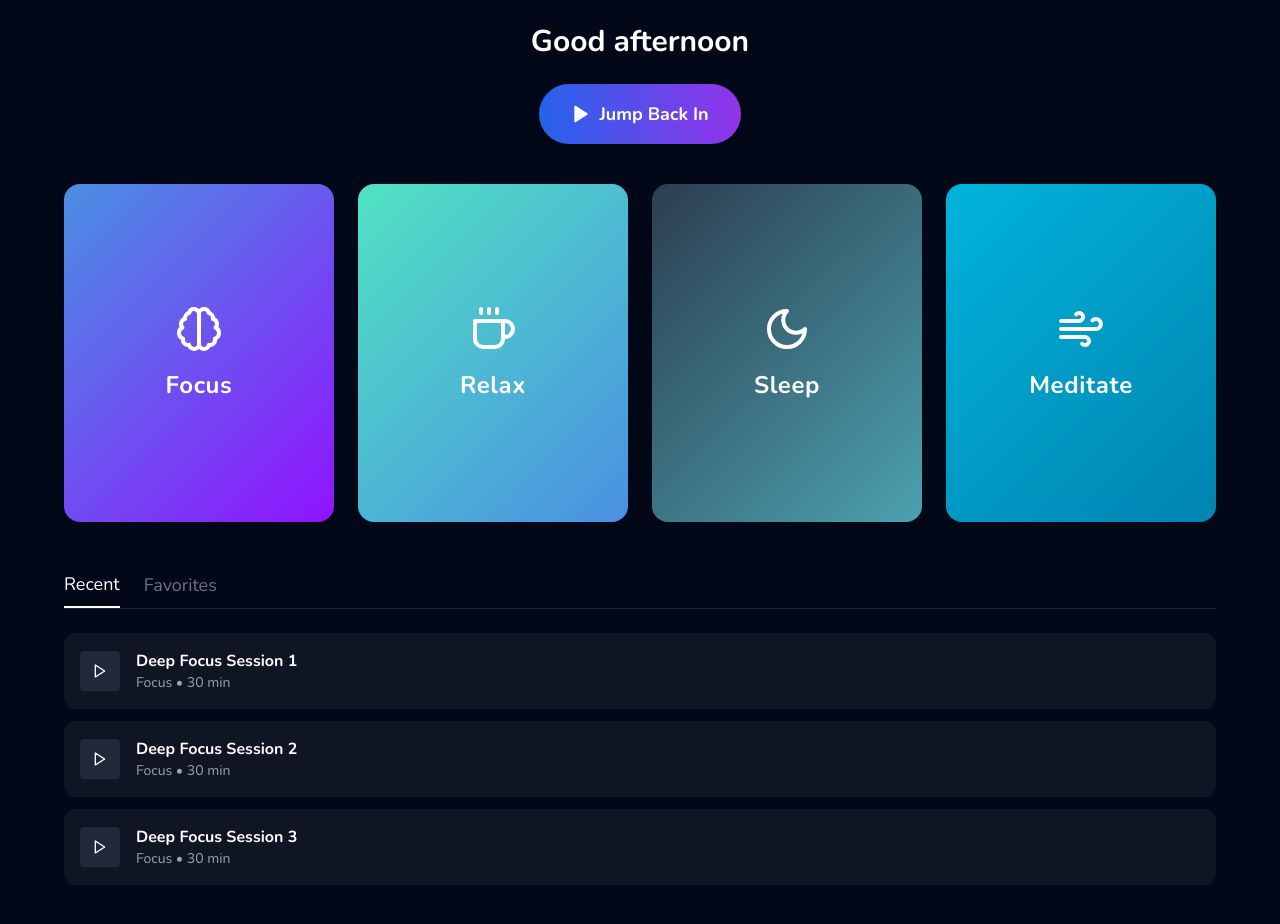
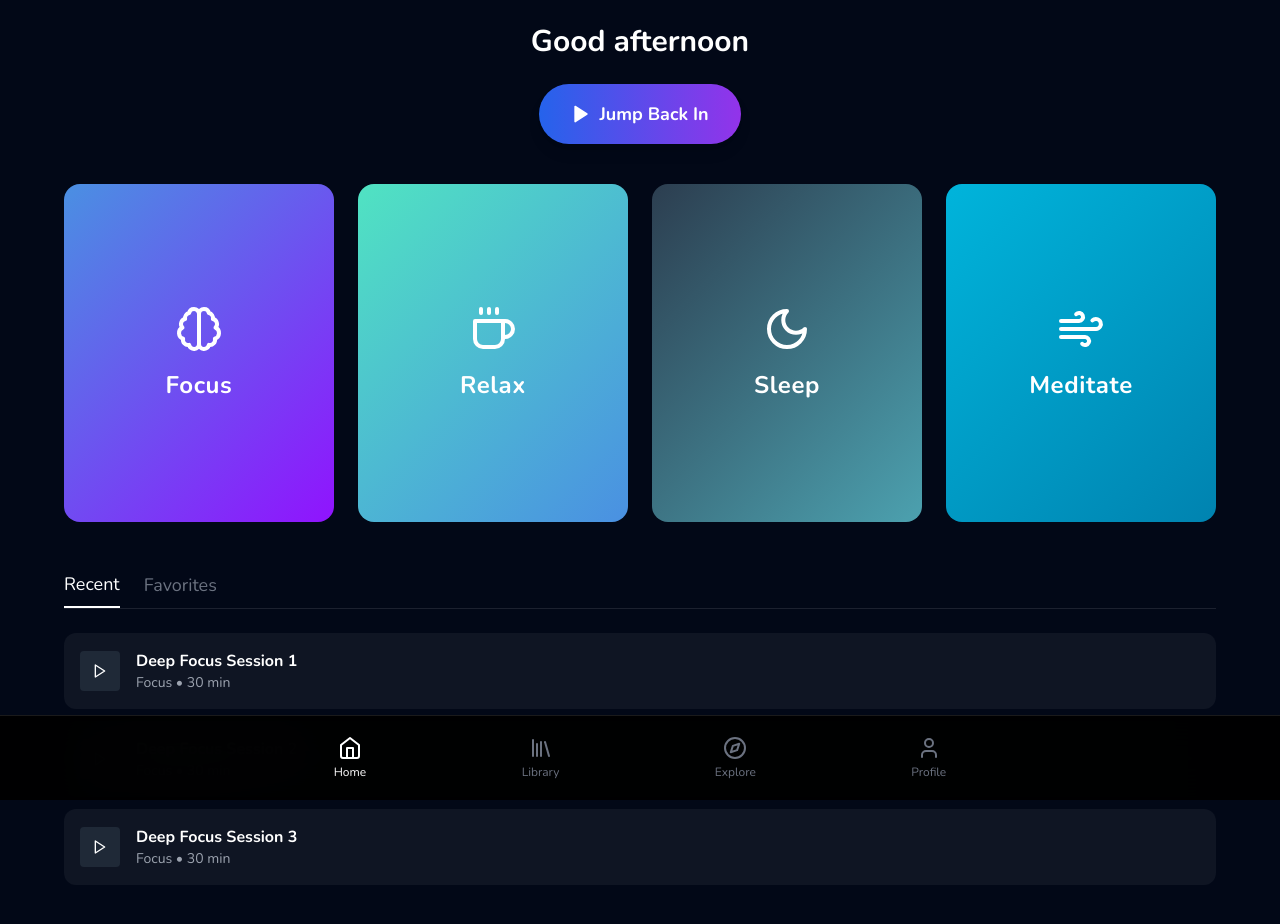
Before and after one commit to sgromanenko/neurosonic, a React (Vite) app in the folder frontend/: page / in a window 1280 px wide. Shown: the top 924 px of the page. Built offline with nearby package versions, Linux system fonts and the light colour scheme.

Commit message:
fix: Add Home tab to BottomNav, increase z-index, improve clickability

```diff
--- a/frontend/src/components/BottomNav.tsx
+++ b/frontend/src/components/BottomNav.tsx
@@ -1,6 +1,6 @@
 import React from 'react';
 import { NavLink, useLocation } from 'react-router-dom';
-import { Library, Compass, User } from 'lucide-react';
+import { Home, Library, Compass, User } from 'lucide-react';
 
 const BottomNav: React.FC = () => {
     const location = useLocation();
@@ -11,20 +11,24 @@ const BottomNav: React.FC = () => {
     }
 
     const navItems = [
+        { path: '/', icon: Home, label: 'Home' },
         { path: '/library', icon: Library, label: 'Library' },
         { path: '/explore', icon: Compass, label: 'Explore' },
         { path: '/profile', icon: User, label: 'Profile' },
     ];
 
     return (
-        <div className="fixed bottom-0 left-0 right-0 bg-black/80 backdrop-blur-xl border-t border-white/10 px-6 py-4 z-50 md:hidden">
-            <div className="flex justify-around items-center">
+        <div className="fixed bottom-0 left-0 right-0 bg-black/95 backdrop-blur-xl border-t border-white/10 px-2 py-3 z-[1000]">
+            <div className="max-w-screen-md mx-auto flex justify-around items-center">
                 {navItems.map(({ path, icon: Icon, label }) => (
                     <NavLink
                         key={path}
                         to={path}
+                        end={path === '/'}
                         className={({ isActive }) =>
-                            `flex flex-col items-center space-y-1 transition-colors duration-200 ${isActive ? 'text-white' : 'text-gray-500 hover:text-gray-300'
+                            `flex flex-col items-center space-y-1 px-4 py-2 rounded-lg transition-all duration-200 ${isActive
+                                ? 'text-white'
+                                : 'text-gray-500 hover:text-gray-300 hover:bg-white/5'
                             }`
                         }
                     >
```
Also changed, not shown: 1 other file (tests, documents, lock files or other folders).
